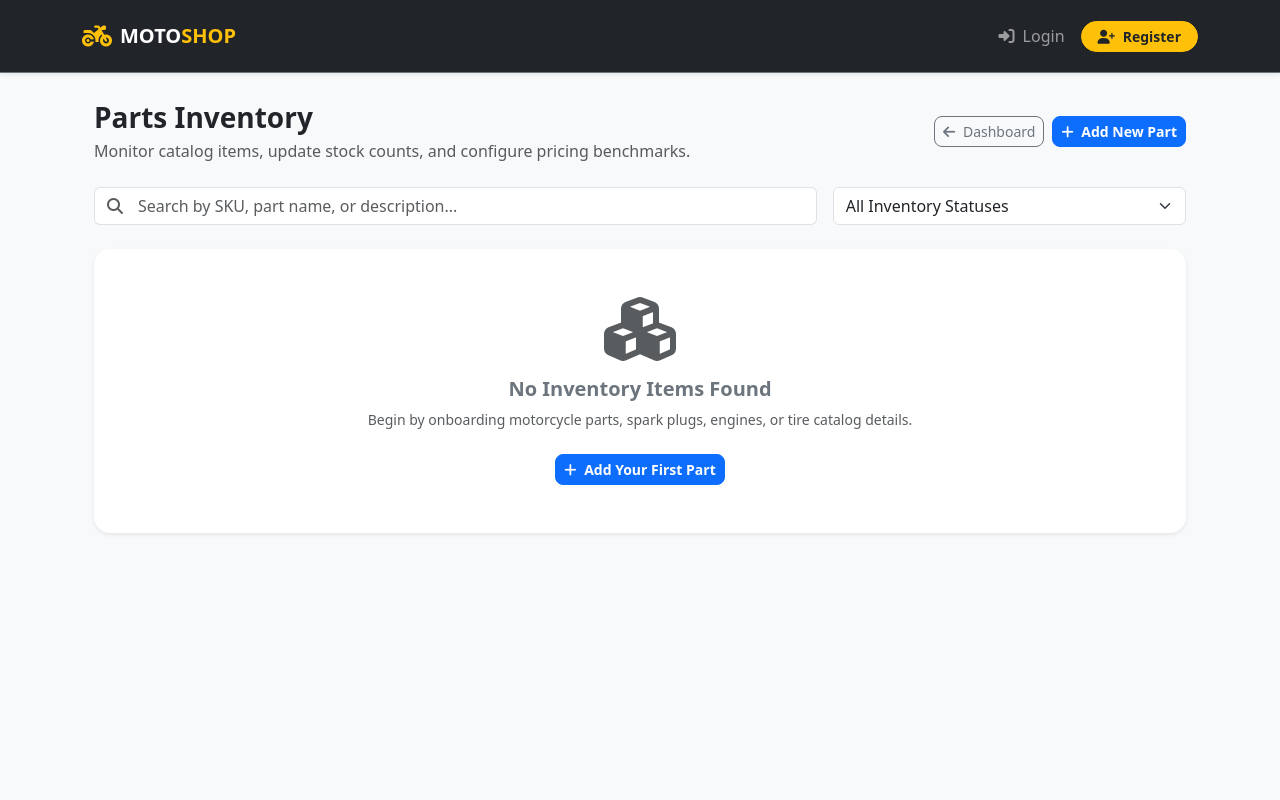
After one commit to jinoestillore-infotech/MotoFix-Remake, a Flask app: template app/templates/owner-page/inventory.html in a window 1280 px wide. The commit adds this page. Run offline with Flask 3, Linux system fonts and the light colour scheme; the template is opened without the code that fills it, so the values that code supplies are empty.

Commit message:
Modified the dashboard and fixed the inventory logic

```diff
--- a/app/controllers/dashboard_controller.py
+++ b/app/controllers/dashboard_controller.py
@@ -1,6 +1,7 @@
 from flask import render_template, session
 from app.database import Database
 from app.models.user import User
+from app.models.part import Part
 
 class DashboardController:
     """Controller navigating authorized dashboard sessions"""
@@ -26,6 +27,9 @@ class DashboardController:
             res_mechanics = Database.execute_query("SELECT COUNT(*) as count FROM users WHERE role_id = 2")
             stats['total_mechanics'] = res_mechanics[0]['count'] if res_mechanics else 0
 
+            # Fetch low-stock parts using our Part model method
+            stats['low_stock_parts'] = Part.get_low_stock_count()
+
             # Fetch mechanics list to display on dashboard
             mechanics = Database.execute_query(
                 "SELECT id, first_name, last_name, email, phone, status FROM users WHERE role_id = 2 ORDER BY created_at DESC"
--- /dev/null
+++ b/app/templates/owner-page/inventory.html
@@ -0,0 +1,301 @@
+{% extends 'layouts/base.html' %}
+
+{% block title %}Inventory Catalog - MotoFix{% endblock %}
+
+{% block content %}
+<div class="container-fluid py-4">
+
+    <!-- Header Block -->
+    <div class="d-flex justify-content-between align-items-center flex-wrap mb-4 gap-3">
+        <div>
+            <h1 class="h3 mb-1 text-dark fw-bold">Parts Inventory</h1>
+            <p class="text-muted mb-0">Monitor catalog items, update stock counts, and configure pricing benchmarks.</p>
+        </div>
+        <div class="d-flex align-items-center gap-2">
+            <!-- Back to Dashboard -->
+            <a href="{{ url_for('dashboard.owner_dashboard') }}" class="btn btn-outline-secondary btn-sm rounded-3">
+                <i class="fas fa-arrow-left me-1"></i> Dashboard
+            </a>
+            <!-- Trigger Add Part Modal -->
+            <button class="btn btn-primary btn-sm rounded-3 fw-bold" data-bs-toggle="modal" data-bs-target="#addPartModal">
+                <i class="fas fa-plus me-1"></i> Add New Part
+            </button>
+        </div>
+    </div>
+
+    <!-- Controls Panel (Search and Filter Stats) -->
+    <div class="row g-3 mb-4">
+        <div class="col-12 col-md-8">
+            <div class="input-group">
+                <span class="input-group-text bg-white border-end-0 text-muted"><i class="fas fa-search"></i></span>
+                <input type="text" id="searchInput" class="form-control border-start-0 shadow-none ps-1" placeholder="Search by SKU, part name, or description...">
+            </div>
+        </div>
+        <div class="col-12 col-md-4">
+            <select class="form-select" id="stockStatusFilter">
+                <option value="all">All Inventory Statuses</option>
+                <option value="in_stock">In Stock</option>
+                <option value="low_stock">Low Stock (Alerts)</option>
+                <option value="out_of_stock">Out of Stock</option>
+            </select>
+        </div>
+    </div>
+
+    <!-- Inventory Main Card -->
+    <div class="card border-0 shadow-sm rounded-4">
+        <div class="card-body p-0">
+            {% if parts %}
+            <div class="table-responsive">
+                <table class="table table-hover align-middle mb-0" id="partsTable">
+                    <thead class="table-light">
+                        <tr class="text-secondary small fw-semibold">
+                            <th class="ps-4 py-3">Part Details</th>
+                            <th class="py-3">SKU Code</th>
+                            <th class="py-3 text-end">Price</th>
+                            <th class="py-3 text-center">Stock Level</th>
+                            <th class="py-3 text-center">Min Threshold</th>
+                            <th class="py-3 text-center">Status</th>
+                            <th class="pe-4 py-3 text-end">Actions</th>
+                        </tr>
+                    </thead>
+                    <tbody>
+                        {% for part in parts %}
+                        {% set is_low = part.quantity <= part.low_stock_threshold %}
+                        {% set is_out = part.quantity == 0 %}
+                        <tr class="part-row" data-name="{{ part.name|lower }}" data-sku="{{ part.sku|lower }}" data-desc="{{ part.description|lower }}" data-status="{% if is_out %}out_of_stock{% elif is_low %}low_stock{% else %}in_stock{% endif %}">
+                            <td class="ps-4">
+                                <div class="fw-bold text-dark">{{ part.name }}</div>
+                                <div class="text-muted text-truncate small" style="max-width: 250px;" title="{{ part.description }}">
+                                    {{ part.description or 'No description provided.' }}
+                                </div>
+                            </td>
+                            <td>
+                                <span class="badge bg-light text-dark border font-monospace px-2 py-1 small">{{ part.sku }}</span>
+                            </td>
+                            <td class="text-end fw-semibold text-dark">
+                                ${{ "%.2f"|format(part.price) }}
+                            </td>
+                            <td class="text-center">
+                                <span class="fw-bold {% if is_out %}text-danger{% elif is_low %}text-warning{% else %}text-success{% endif %}">
+                                    {{ part.quantity }}
+                                </span>
+                            </td>
+                            <td class="text-center text-muted small">
+                                {{ part.low_stock_threshold }}
+                            </td>
+                            <td class="text-center">
+                                {% if is_out %}
+                                <span class="badge bg-danger-subtle text-danger border border-danger-subtle rounded-pill">Out of Stock</span>
+                                {% elif is_low %}
+                                <span class="badge bg-warning-subtle text-warning border border-warning-subtle rounded-pill">Low Stock Alert</span>
+                                {% else %}
+                                <span class="badge bg-success-subtle text-success border border-success-subtle rounded-pill">In Stock</span>
+                                {% endif %}
+                            </td>
+                            <td class="pe-4 text-end">
+                                <div class="d-flex justify-content-end gap-2">
+                                    <!-- Edit Trigger Button -->
+                                    <button class="btn btn-outline-primary btn-sm rounded-3 px-2 py-1" data-bs-toggle="modal" data-bs-target="#editPartModal{{ part.id }}" title="Edit Part">
+                                        <i class="fas fa-edit"></i>
+                                    </button>
+                                    <!-- Delete Trigger Button -->
+                                    <button class="btn btn-outline-danger btn-sm rounded-3 px-2 py-1" data-bs-toggle="modal" data-bs-target="#deletePartModal{{ part.id }}" title="Delete Part">
+                                        <i class="fas fa-trash"></i>
+                                    </button>
+                                </div>
+                            </td>
+                        </tr>
+                        {% endfor %}
+                    </tbody>
+                </table>
+            </div>
+            {% else %}
+            <div class="text-center py-5">
+                <div class="text-muted mb-3">
+                    <i class="fas fa-cubes fa-4x text-light-subtle"></i>
+                </div>
+                <h5 class="fw-bold text-secondary">No Inventory Items Found</h5>
+                <p class="text-muted small px-3">Begin by onboarding motorcycle parts, spark plugs, engines, or tire catalog details.</p>
+                <button class="btn btn-primary btn-sm rounded-3 fw-bold mt-2" data-bs-toggle="modal" data-bs-target="#addPartModal">
+                    <i class="fas fa-plus me-1"></i> Add Your First Part
+                </button>
+            </div>
+            {% endif %}
+        </div>
+    </div>
+</div>
+
+<!-- Modal: Add Part -->
+<div class="modal fade" id="addPartModal" tabindex="-1" aria-labelledby="addPartModalLabel" aria-hidden="true">
+    <div class="modal-dialog modal-dialog-centered">
+        <div class="modal-content border-0 rounded-4 shadow-lg">
+            <div class="modal-header border-0 pb-0 pt-4 px-4">
+                <h5 class="modal-title fw-bold text-dark" id="addPartModalLabel">
+                    <i class="fas fa-cube text-primary me-2"></i>Add Part to Catalog
+                </h5>
+                <button type="button" class="btn-close shadow-none" data-bs-dismiss="modal" aria-label="Close"></button>
+            </div>
+            <form action="{{ url_for('inventory.add') }}" method="POST" class="needs-validation" novalidate>
+                <div class="modal-body p-4">
+                    <div class="row g-3">
+                        <div class="col-12">
+                            <label for="add_name" class="form-label text-secondary small fw-semibold">Part Name</label>
+                            <input type="text" class="form-control bg-light border-0" id="add_name" name="name" placeholder="e.g. NGK Iridium Spark Plug" required>
+                        </div>
+                        <div class="col-12">
+                            <label for="add_sku" class="form-label text-secondary small fw-semibold">SKU (Stock Keeping Unit)</label>
+                            <input type="text" class="form-control bg-light border-0 text-uppercase" id="add_sku" name="sku" placeholder="e.g. SPK-NGK-9817" pattern="^[A-Za-z0-9\-]+$" required>
+                            <small class="text-muted form-text" style="font-size: 0.75rem;">Only letters, numbers, and hyphens are allowed.</small>
+                        </div>
+                        <div class="col-12">
+                            <label for="add_desc" class="form-label text-secondary small fw-semibold">Description</label>
+                            <textarea class="form-control bg-light border-0" id="add_desc" name="description" rows="2" placeholder="Write key specifications or dimensions..."></textarea>
+                        </div>
+                        <div class="col-md-6">
+                            <label for="add_price" class="form-label text-secondary small fw-semibold">Unit Price ($)</label>
+                            <input type="number" step="0.01" min="0" class="form-control bg-light border-0" id="add_price" name="price" placeholder="0.00" required>
+                        </div>
+                        <div class="col-md-6">
+                            <label for="add_qty" class="form-label text-secondary small fw-semibold">Starting Quantity</label>
+                            <input type="number" min="0" class="form-control bg-light border-0" id="add_qty" name="quantity" placeholder="0" required>
+                        </div>
+                        <div class="col-12">
+                            <label for="add_threshold" class="form-label text-secondary small fw-semibold">Low Stock Warning Threshold</label>
+                            <input type="number" min="0" class="form-control bg-light border-0" id="add_threshold" name="low_stock_threshold" value="5" required>
+                            <small class="text-muted form-text" style="font-size: 0.75rem;">Triggers an alert badge once stock reaches or drops below this number.</small>
+                        </div>
+                    </div>
+                </div>
+                <div class="modal-footer border-0 pt-0 pb-4 px-4">
+                    <button type="button" class="btn btn-light rounded-3 fw-semibold" data-bs-dismiss="modal">Cancel</button>
+                    <button type="submit" class="btn btn-primary rounded-3 fw-bold">Onboard Part</button>
+                </div>
+            </form>
+        </div>
+    </div>
+</div>
+
+{% if parts %}
+    {% for part in parts %}
+    <!-- Modal: Edit Part -->
+    <div class="modal fade" id="editPartModal{{ part.id }}" tabindex="-1" aria-labelledby="editPartLabel{{ part.id }}" aria-hidden="true">
+        <div class="modal-dialog modal-dialog-centered">
+            <div class="modal-content border-0 rounded-4 shadow-lg">
+                <div class="modal-header border-0 pb-0 pt-4 px-4">
+                    <h5 class="modal-title fw-bold text-dark" id="editPartLabel{{ part.id }}">
+                        <i class="fas fa-edit text-primary me-2"></i>Modify Part Details
+                    </h5>
+                    <button type="button" class="btn-close shadow-none" data-bs-dismiss="modal" aria-label="Close"></button>
+                </div>
+                <form action="{{ url_for('inventory.edit', part_id=part.id) }}" method="POST" class="needs-validation" novalidate>
+                    <div class="modal-body p-4">
+                        <div class="row g-3">
+                            <div class="col-12">
+                                <label for="edit_name{{ part.id }}" class="form-label text-secondary small fw-semibold">Part Name</label>
+                                <input type="text" class="form-control bg-light border-0" id="edit_name{{ part.id }}" name="name" value="{{ part.name }}" required>
+                            </div>
+                            <div class="col-12">
+                                <label for="edit_sku{{ part.id }}" class="form-label text-secondary small fw-semibold">SKU Code</label>
+                                <input type="text" class="form-control bg-light border-0 text-uppercase" id="edit_sku{{ part.id }}" name="sku" value="{{ part.sku }}" pattern="^[A-Za-z0-9\-]+$" required>
+                            </div>
+                            <div class="col-12">
+                                <label for="edit_desc{{ part.id }}" class="form-label text-secondary small fw-semibold">Description</label>
+                                <textarea class="form-control bg-light border-0" id="edit_desc{{ part.id }}" name="description" rows="2">{{ part.description or '' }}</textarea>
+                            </div>
+                            <div class="col-md-6">
+                                <label for="edit_price{{ part.id }}" class="form-label text-secondary small fw-semibold">Unit Price ($)</label>
+                                <input type="number" step="0.01" min="0" class="form-control bg-light border-0" id="edit_price{{ part.id }}" name="price" value="{{ part.price }}" required>
+                            </div>
+                            <div class="col-md-6">
+                                <label for="edit_qty{{ part.id }}" class="form-label text-secondary small fw-semibold">Stock Quantity</label>
+                                <input type="number" min="0" class="form-control bg-light border-0" id="edit_qty{{ part.id }}" name="quantity" value="{{ part.quantity }}" required>
+                            </div>
+                            <div class="col-12">
+                                <label for="edit_threshold{{ part.id }}" class="form-label text-secondary small fw-semibold">Low Stock Threshold</label>
+                                <input type="number" min="0" class="form-control bg-light border-0" id="edit_threshold{{ part.id }}" name="low_stock_threshold" value="{{ part.low_stock_threshold }}" required>
+                            </div>
+                        </div>
+                    </div>
+                    <div class="modal-footer border-0 pt-0 pb-4 px-4">
+                        <button type="button" class="btn btn-light rounded-3 fw-semibold" data-bs-dismiss="modal">Cancel</button>
+                        <button type="submit" class="btn btn-primary rounded-3 fw-bold">Save Changes</button>
+                    </div>
+                </form>
+            </div>
+        </div>
+    </div>
+
+    <!-- Modal: Delete Part Confirmation -->
+    <div class="modal fade" id="deletePartModal{{ part.id }}" tabindex="-1" aria-labelledby="deletePartLabel{{ part.id }}" aria-hidden="true">
+        <div class="modal-dialog modal-dialog-centered modal-sm">
+            <div class="modal-content border-0 rounded-4 shadow-lg">
+                <div class="modal-body p-4 text-center">
+                    <div class="text-danger mb-3">
+                        <i class="fas fa-exclamation-circle fa-3x"></i>
+                    </div>
+                    <h5 class="fw-bold text-dark mb-2">Delete Part?</h5>
+                    <p class="text-muted small mb-0">Are you sure you want to remove <strong class="text-dark">{{ part.name }}</strong> ({{ part.sku }}) from the catalog? This action cannot be undone.</p>
+                </div>
+                <div class="modal-footer border-0 d-flex justify-content-center gap-2 pb-4 pt-0">
+                    <button type="button" class="btn btn-light rounded-3 fw-semibold px-3" data-bs-dismiss="modal">Cancel</button>
+                    <form action="{{ url_for('inventory.delete', part_id=part.id) }}" method="POST">
+                        <button type="submit" class="btn btn-danger rounded-3 fw-bold px-3">Confirm Delete</button>
+                    </form>
+                </div>
+            </div>
+        </div>
+    </div>
+    {% endfor %}
+{% endif %}
+
+<script>
+    document.addEventListener('DOMContentLoaded', function() {
+        const searchInput = document.getElementById('searchInput');
+        const stockFilter = document.getElementById('stockStatusFilter');
+        const rows = document.querySelectorAll('.part-row');
+
+        // Combined filter function
+        function filterParts() {
+            const searchValue = searchInput.value.toLowerCase().trim();
+            const filterValue = stockFilter.value;
+
+            rows.forEach(row => {
+                const name = row.getAttribute('data-name');
+                const sku = row.getAttribute('data-sku');
+                const desc = row.getAttribute('data-desc');
+                const status = row.getAttribute('data-status');
+
+                // Search query matching
+                const matchesSearch = name.includes(searchValue) ||
+                                      sku.includes(searchValue) ||
+                                      desc.includes(searchValue);
+
+                // Dropdown status matching
+                const matchesStatus = (filterValue === 'all') || (status === filterValue);
+
+                if (matchesSearch && matchesStatus) {
+                    row.style.setProperty('display', '', 'important');
+                } else {
+                    row.style.setProperty('display', 'none', 'important');
+                }
+            });
+        }
+
+        // Attach event listeners for real-time responsiveness
+        if(searchInput) searchInput.addEventListener('input', filterParts);
+        if(stockFilter) stockFilter.addEventListener('change', filterParts);
+
+        // Bootstrap 5 client-side form validation
+        var forms = document.querySelectorAll('.needs-validation')
+        Array.prototype.slice.call(forms).forEach(function (form) {
+            form.addEventListener('submit', function (event) {
+                if (!form.checkValidity()) {
+                    event.preventDefault()
+                    event.stopPropagation()
+                }
+                form.classList.add('was-validated')
+            }, false)
+        });
+    });
+</script>
+{% endblock %}
```
Also changed, not shown: app/templates/owner-page/dashboard.html (+64 -75 lines).
